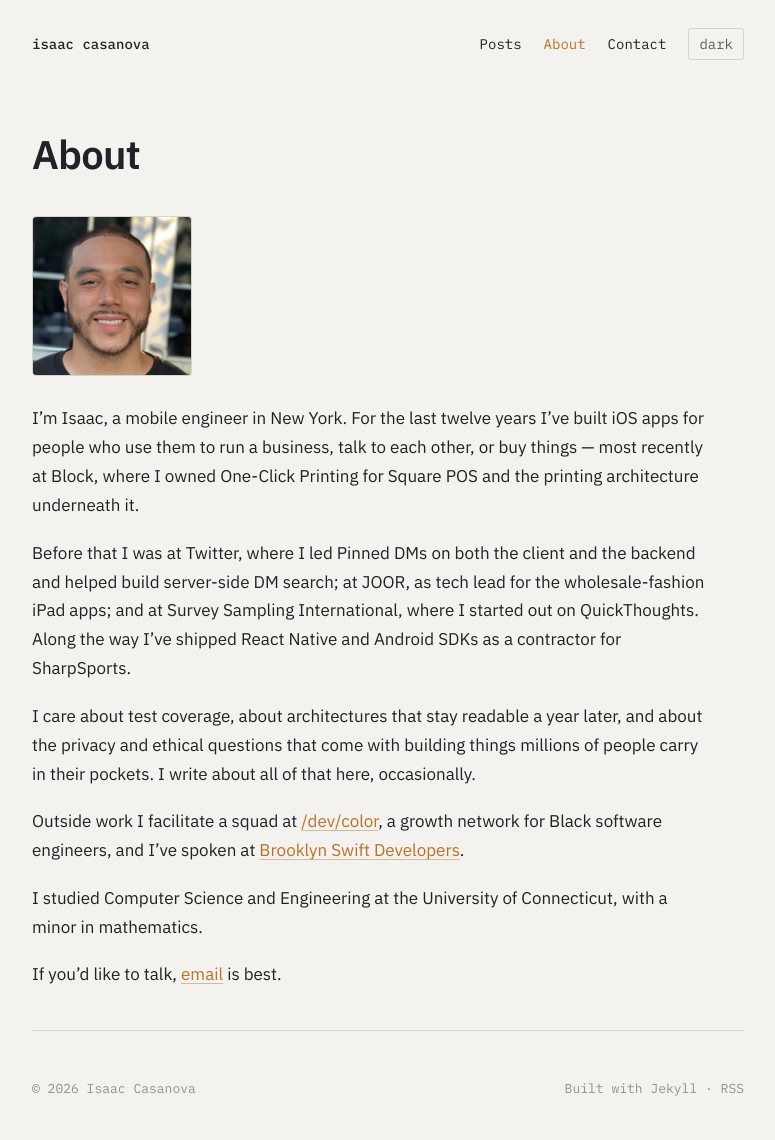
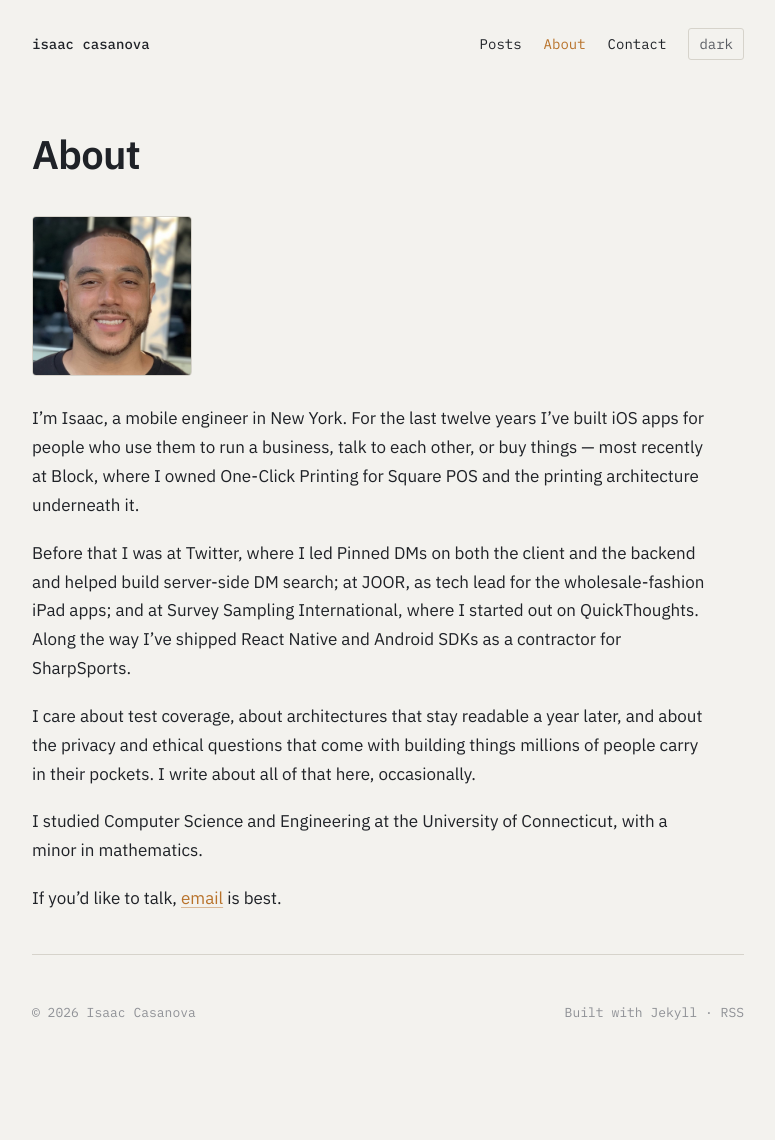
Before and after one commit to IsaacACasanova/IsaacACasanova.github.io, a Jekyll site: the page built from _pages/about.md, in a window 1280 px wide. Shown: the whole page, without its empty margins (252-1027 px from the left). Built offline with Jekyll 4.4.1, drawn with Linux system fonts in a browser that asks for light colours; after the commit the page ends 1063 px from its top, so only the background shows below that.

Commit message:
Mono: drop SharpSports logo, remove talk and /dev/color mentions
- roles.yml: logo is now optional, new optional url links the company
  name; SharpSports has no logo and links to sharpsports.io
- Delete images/logos/sharpsports.jpg
- Remove Brooklyn Swift and /dev/color from links.yml and the About page
- Align the year under logo-less roles on narrow screens

Co-Authored-By: Claude Fable 5.1 <noreply@anthropic.com>

```diff
--- a/_data/links.yml
+++ b/_data/links.yml
@@ -3,5 +3,3 @@
 - { label: linkedin,   url: "https://www.linkedin.com/in/isaacacasanova/" }
 - { label: twitter,    url: "https://twitter.com/casanovacane" }
 - { label: instagram,  url: "https://www.instagram.com/mrcasanova" }
-- { label: "talk · Brooklyn Swift", url: "https://www.meetup.com/Brooklyn-Swift-Developers/events/262974966/" }
-- { label: "/dev/color squad facilitator", url: "https://www.devcolor.org/" }
--- a/_data/roles.yml
+++ b/_data/roles.yml
@@ -1,4 +1,6 @@
 # One entry per role, newest first. Each project: name, optional summary, optional impact.
+# logo: optional     -> omit for no logo tile
+# url: optional      -> links the company name
 # logo_invert: true  -> mark is dark; flip it to light in dark mode
 # logo_fill: true    -> mark has its own background; fill the whole tile
 - company: Block (Square)
@@ -24,8 +26,7 @@
 - company: SharpSports
   title: Independent contractor
   years: 2020–23
-  logo: /images/logos/sharpsports.jpg
-  logo_fill: true
+  url: https://sharpsports.io/
   projects:
     - { name: Client SDKs, summary: "React Native (npm), iOS, and Android (Kotlin)", impact: "JS ↔ native bridge" }
 
--- a/_includes/mono/home.html
+++ b/_includes/mono/home.html
@@ -15,9 +15,11 @@
     <ul class="work">
       {%- for role in site.data.roles %}
       <li>
-        <div class="role">
+        <div class="role{% unless role.logo %} no-logo{% endunless %}">
+          {%- if role.logo %}
           <span class="logo{% if role.logo_fill %} fill{% endif %}" aria-hidden="true"><img src="{{ role.logo | relative_url }}" alt=""{% if role.logo_invert %} class="dark"{% endif %}></span>
-          <h3>{{ role.company }} <span>· {{ role.title }}</span></h3>
+          {%- endif %}
+          <h3>{% if role.url %}<a href="{{ role.url }}">{{ role.company }}</a>{% else %}{{ role.company }}{% endif %} <span>· {{ role.title }}</span></h3>
           <time>{{ role.years }}</time>
         </div>
         <ul class="projects">
--- a/_pages/about.md
+++ b/_pages/about.md
@@ -13,8 +13,6 @@ Before that I was at Twitter, where I led Pinned DMs on both the client and the
 
 I care about test coverage, about architectures that stay readable a year later, and about the privacy and ethical questions that come with building things millions of people carry in their pockets. I write about all of that here, occasionally.
 
-Outside work I facilitate a squad at [/dev/color](https://www.devcolor.org/), a growth network for Black software engineers, and I've spoken at [Brooklyn Swift Developers](https://www.meetup.com/Brooklyn-Swift-Developers/events/262974966/).
-
 I studied Computer Science and Engineering at the University of Connecticut, with a minor in mathematics.
 
 If you'd like to talk, [email](mailto:isaacacasanova@gmail.com) is best.
--- a/css/mono.css
+++ b/css/mono.css
@@ -126,6 +126,7 @@ footer{padding:48px 0 40px;border-top:1px solid var(--rule);font-family:var(--mo
   .projects{padding-left:0}
   .role{flex-wrap:wrap}
   .role time{margin-left:34px;width:100%}
+  .role.no-logo time{margin-left:0}
   .posts li{grid-template-columns:1fr;gap:2px}
   nav ul{gap:16px}
   .post,.page{padding-top:48px}
```
Also changed, not shown: README-mono-theme.md, images/logos/sharpsports.jpg (deleted).
